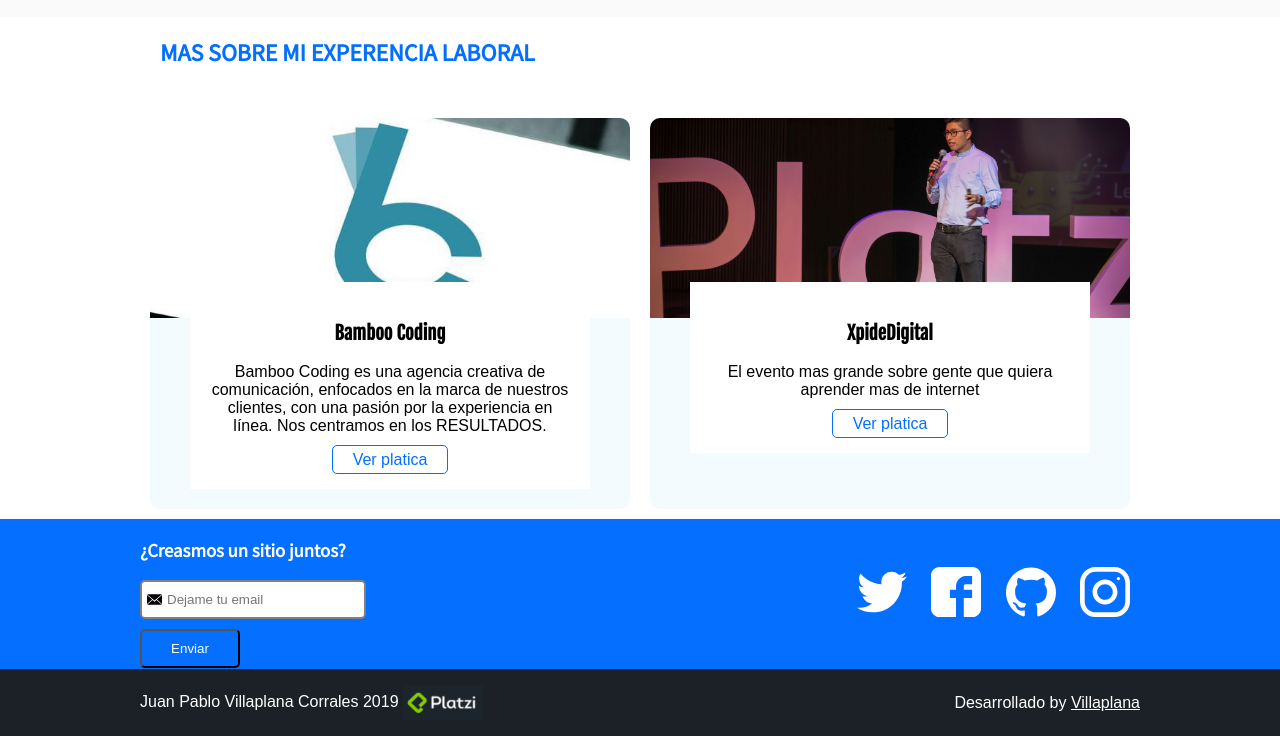
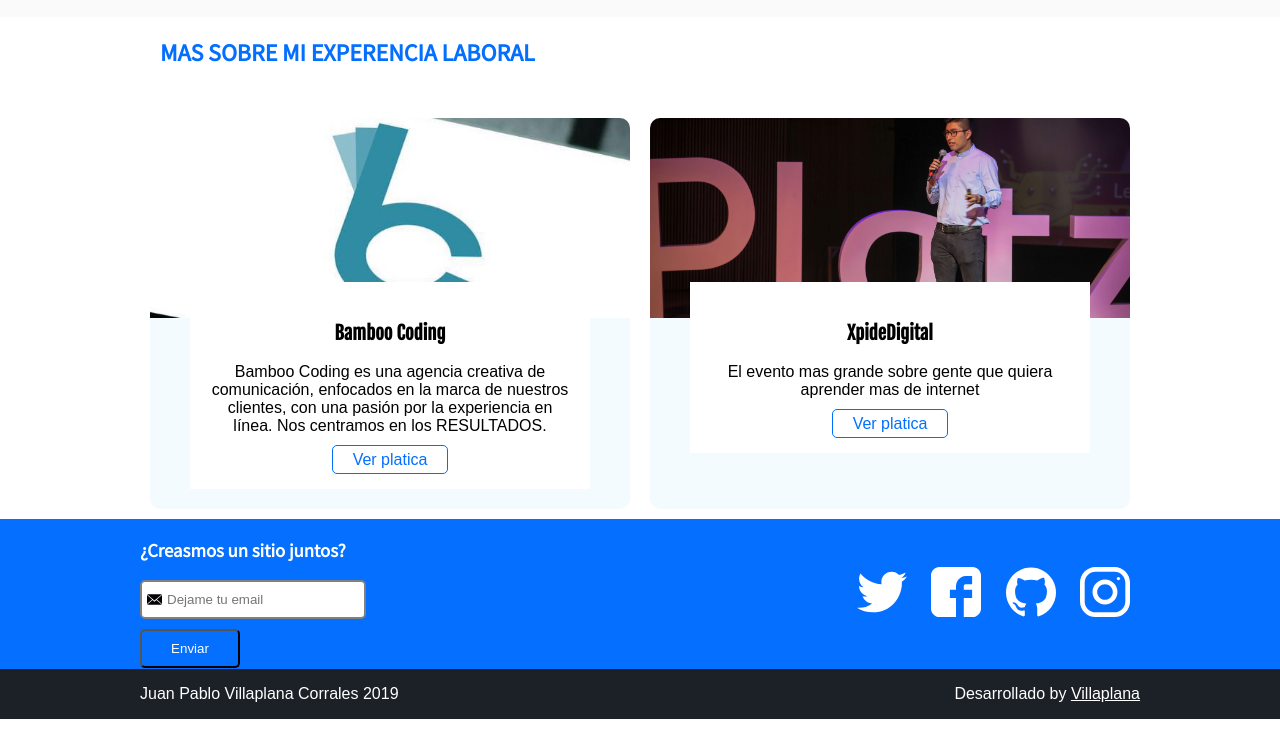
Before and after one commit to PabloVillaplana/pablovillaplana.github.io, a plain HTML site: page index.html in a window 1280 px wide. Shown: the part 770-1506 px from the top of the page. Drawn offline with Linux system fonts and the light colour scheme.

Commit message:
Footer changes

```diff
--- a/index.html
+++ b/index.html
@@ -128,7 +128,7 @@
     <footer class="footer">
         <div class="container">
             <div>
-                <p>Juan Pablo Villaplana Corrales 2019 <img src="images/platzi.png" alt="" width="80px"></p>
+                <p>Juan Pablo Villaplana Corrales 2019</p>
             </div>
             <div>
                 <p>Desarrollado by <a href="villaplana.me">Villaplana</a></p>
```
